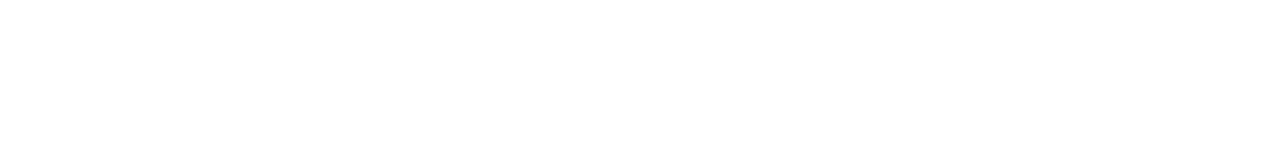
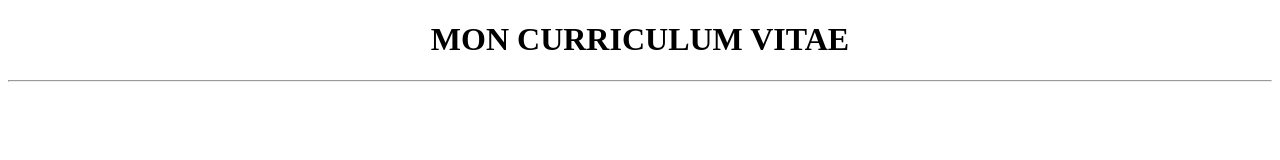
Before and after one commit to Silvinoh33/git-mon-cv, a plain HTML site: page index.html in a window 1280 px wide. Drawn offline with Linux system fonts and the light colour scheme.

Commit message:
mise en place de la section titre

```diff
--- a/index.html
+++ b/index.html
@@ -4,14 +4,15 @@
     <meta charset="UTF-8">
     <meta http-equiv="X-UA-Compatible" content="IE=edge">
     <meta name="viewport" content="width=device-width, initial-scale=1.0">
-    <title>Document</title>
+    <title>MON CV</title>
     <link rel="stylesheet" href="style.css">
 </head>
 <body>
     <header>
-
+            <h1><center>MON CURRICULUM VITAE</center></h1><hr>
     </header>
     <main>
+
 
     </main>
     <footer>
```
